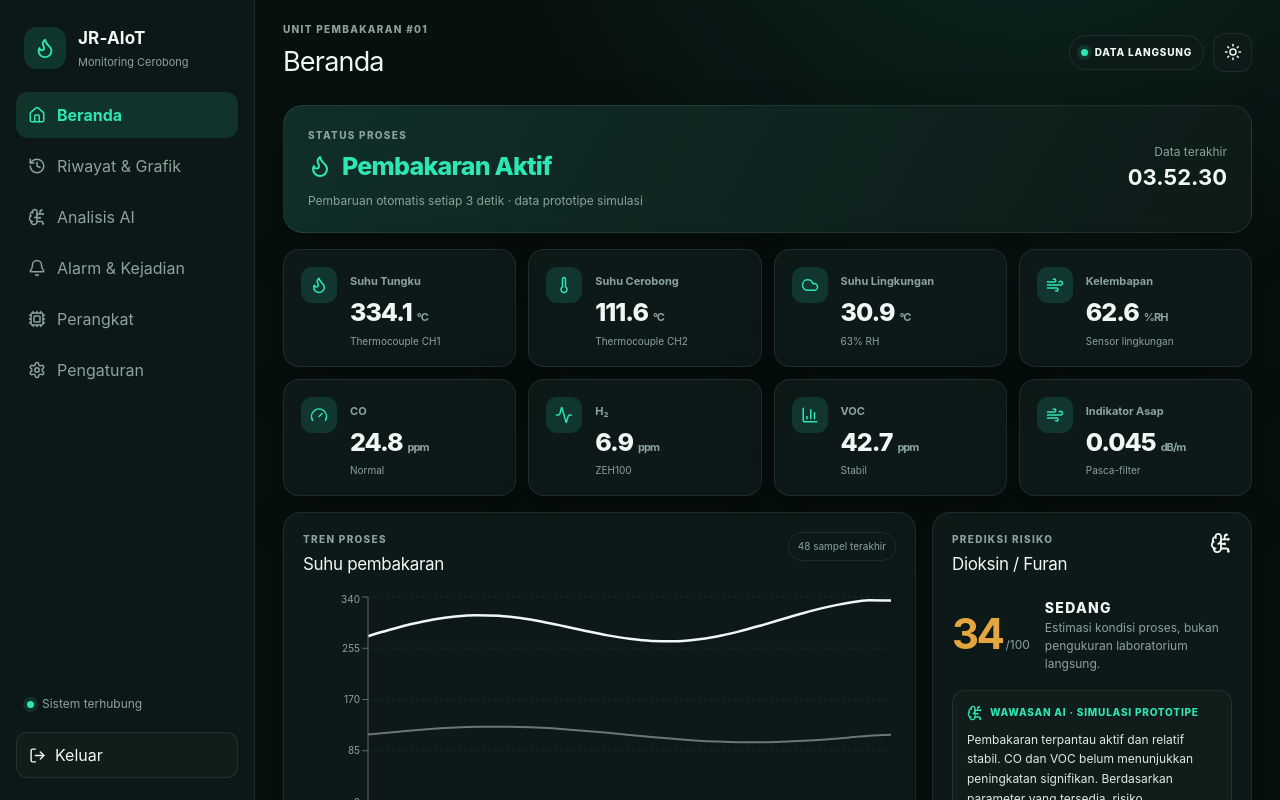
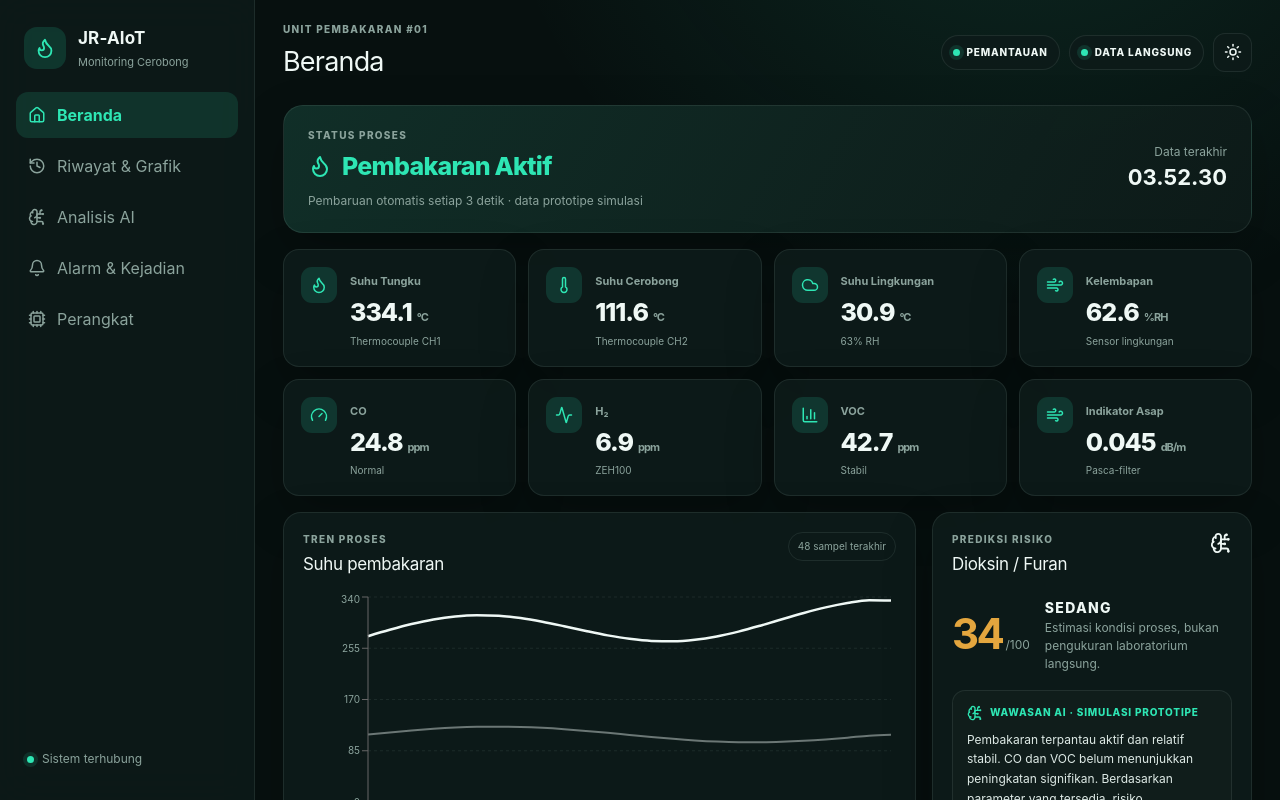
Before and after one commit to jrcoreid-repo/IoT_Incenerator_2026, a Next.js app: page / in a window 1280 px wide. Shown: the top 800 px of the page. Built offline with nearby package versions, Linux system fonts and the light colour scheme.

Commit message:
feat: add client/admin dashboard modes

```diff
--- a/components/dashboard-shell.tsx
+++ b/components/dashboard-shell.tsx
@@ -142,7 +142,8 @@ function DevicePill({ name, detail }: { name: string; detail: string }) {
   );
 }
 
-export default function DashboardShell() {
+export default function DashboardShell({ mode = "client" }: { mode?: "client" | "admin" }) {
+  const isAdmin = mode === "admin";
   const [tab, setTab] = useState<TabId>("beranda");
   const [theme, setTheme] = useState<"light" | "dark">("dark");
   const [history, setHistory] = useState<Telemetry[]>(() => makeInitialData());
@@ -216,6 +217,8 @@ export default function DashboardShell() {
     window.location.href = "/login";
   }
 
+  const visibleNavItems = isAdmin ? navItems : navItems.filter((item) => item.id !== "pengaturan");
+
   return (
     <div className="app-shell">
       <aside className="sidebar">
@@ -228,7 +231,7 @@ export default function DashboardShell() {
         </div>
 
         <nav className="side-nav">
-          {navItems.map((item) => {
+          {visibleNavItems.map((item) => {
             const Icon = item.icon;
             return (
               <button key={item.id} className={tab === item.id ? "active" : ""} onClick={() => setTab(item.id)}>
@@ -240,8 +243,8 @@ export default function DashboardShell() {
         </nav>
 
         <div className="sidebar-footer">
-          <div className="mini-status"><span className="status-dot" /> Sistem terhubung</div>
-          <button onClick={logout} className="logout-button"><LogOut size={17} /> Keluar</button>
+          <div className="mini-status"><span className="status-dot" /> {isAdmin ? "Mode Admin" : "Sistem terhubung"}</div>
+          {isAdmin && <button onClick={logout} className="logout-button"><LogOut size={17} /> Keluar</button>}
         </div>
       </aside>
 
@@ -249,9 +252,10 @@ export default function DashboardShell() {
         <header className="topbar">
           <div>
             <p className="eyebrow">Unit Pembakaran #01</p>
-            <h1>{navItems.find((item) => item.id === tab)?.label}</h1>
+            <h1>{visibleNavItems.find((item) => item.id === tab)?.label}</h1>
           </div>
           <div className="top-actions">
+            <span className="live-badge">{isAdmin ? <><ShieldCheck size={13} /> ADMIN</> : <><span className="status-dot" /> PEMANTAUAN</>}</span>
             <span className="live-badge"><span className="status-dot" /> DATA LANGSUNG</span>
             <button className="icon-button" onClick={() => setTheme(theme === "dark" ? "light" : "dark")} aria-label="Ganti tema">
               {theme === "dark" ? <Sun size={18} /> : <Moon size={18} />}
@@ -443,7 +447,7 @@ export default function DashboardShell() {
           </section>
         )}
 
-        {tab === "pengaturan" && (
+        {isAdmin && tab === "pengaturan" && (
           <section className="page-grid">
             <div className="panel full-span settings-panel">
               <div className="panel-heading"><div><p className="section-kicker">Khusus admin</p><h2>Pengaturan ambang sistem</h2></div><Settings size={22} /></div>
@@ -462,7 +466,7 @@ export default function DashboardShell() {
       </main>
 
       <nav className="mobile-nav">
-        {navItems.slice(0, 5).map((item) => {
+        {visibleNavItems.slice(0, 5).map((item) => {
           const Icon = item.icon;
           return <button key={item.id} className={tab === item.id ? "active" : ""} onClick={() => setTab(item.id)}><Icon size={19} /><span>{item.id === "riwayat" ? "Riwayat" : item.id === "perangkat" ? "Device" : item.label.replace("Analisis ", "")}</span></button>;
         })}
```
